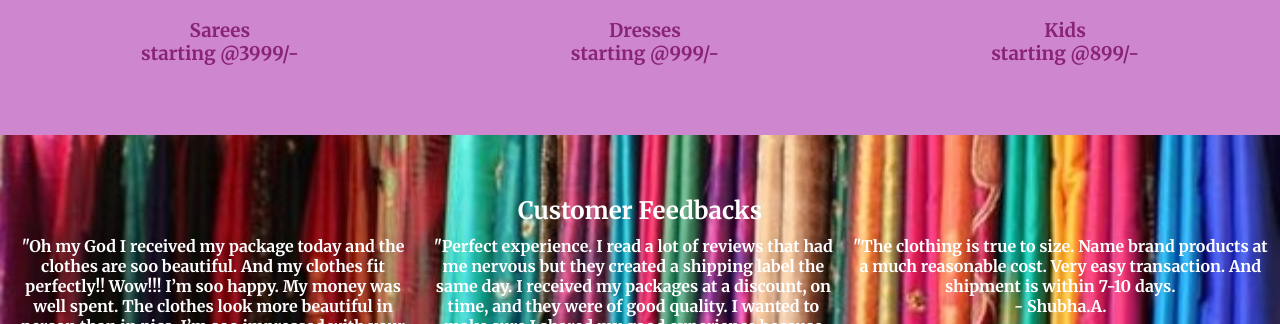
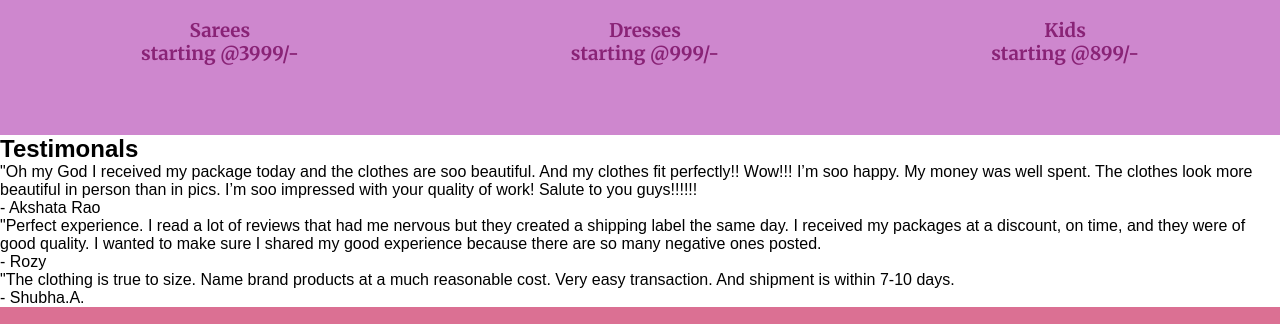
Before and after one commit to Madhu-ca/static_product_website_ns, a plain HTML site: page index.html in a window 1280 px wide. Shown: the part 1627-1951 px from the top of the page. Drawn offline with Linux system fonts and the light colour scheme; a web font is replaced by a local one.

Commit message:
Update index.html

```diff
--- a/index.html
+++ b/index.html
@@ -95,13 +95,12 @@
 
 
          <!-- feedback-section -->
-        <div class="feedback_section">
-            <div class="fb-row" id="r1">
-                <h2>Customer Feedbacks</h2>
+         <div id="feedback-section">
+            <div>
+                <h2>Testimonals</h2>
             </div>
-
-            <div class="fb-row" id="r2">
-                <div class="col">
+            <div class="fb-row">
+                <div class="fb-col">
                     <blockquote>"Oh my God I received my package today and the clothes are soo
                         beautiful. And my clothes fit perfectly!! Wow!!! I’m soo happy. My money
                         was well spent. The clothes look more beautiful in person than in pics.
@@ -110,7 +109,8 @@
                         - Akshata Rao
                     </blockquote>
                 </div>
-                <div class="col">
+
+                <div class="fb-col">
                     <blockquote>"Perfect experience. I read a lot of reviews that had
                         me nervous but they created a shipping label the same day.
                         I received my packages at a discount, on time, and they were
@@ -120,7 +120,8 @@
                         - Rozy
                     </blockquote>
                 </div>
-                <div class="col">
+
+                <div class="fb-col">
                     <blockquote>"The clothing is true to size. Name brand products at a much
                         reasonable cost. Very easy transaction. And shipment is within 7-10 days.
                         <br>
@@ -128,9 +129,7 @@
                     </blockquote>
                 </div>
             </div>
-
         </div>
-
 
         <!-- footer section  -->
         <footer class="footer">
```
